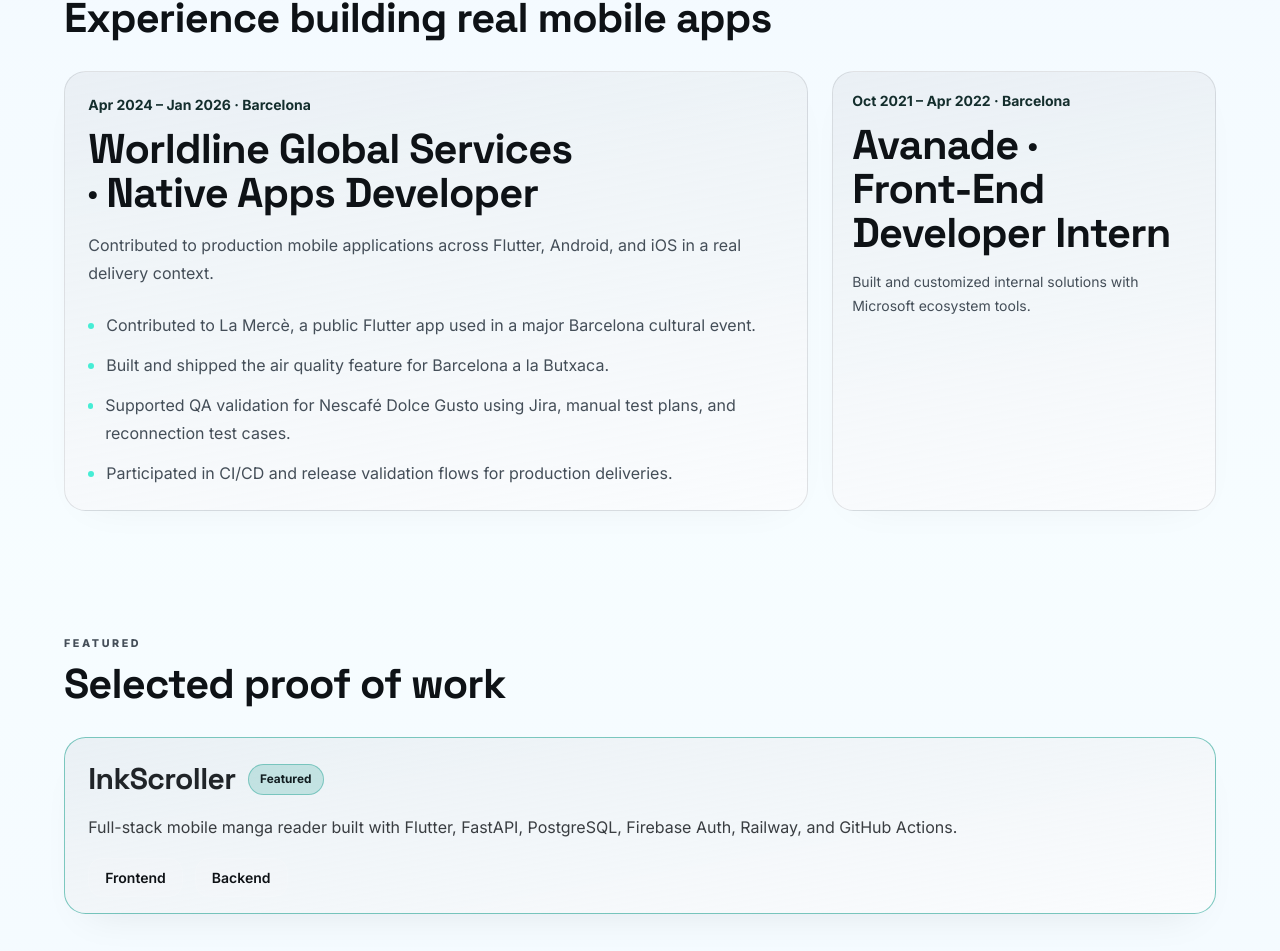
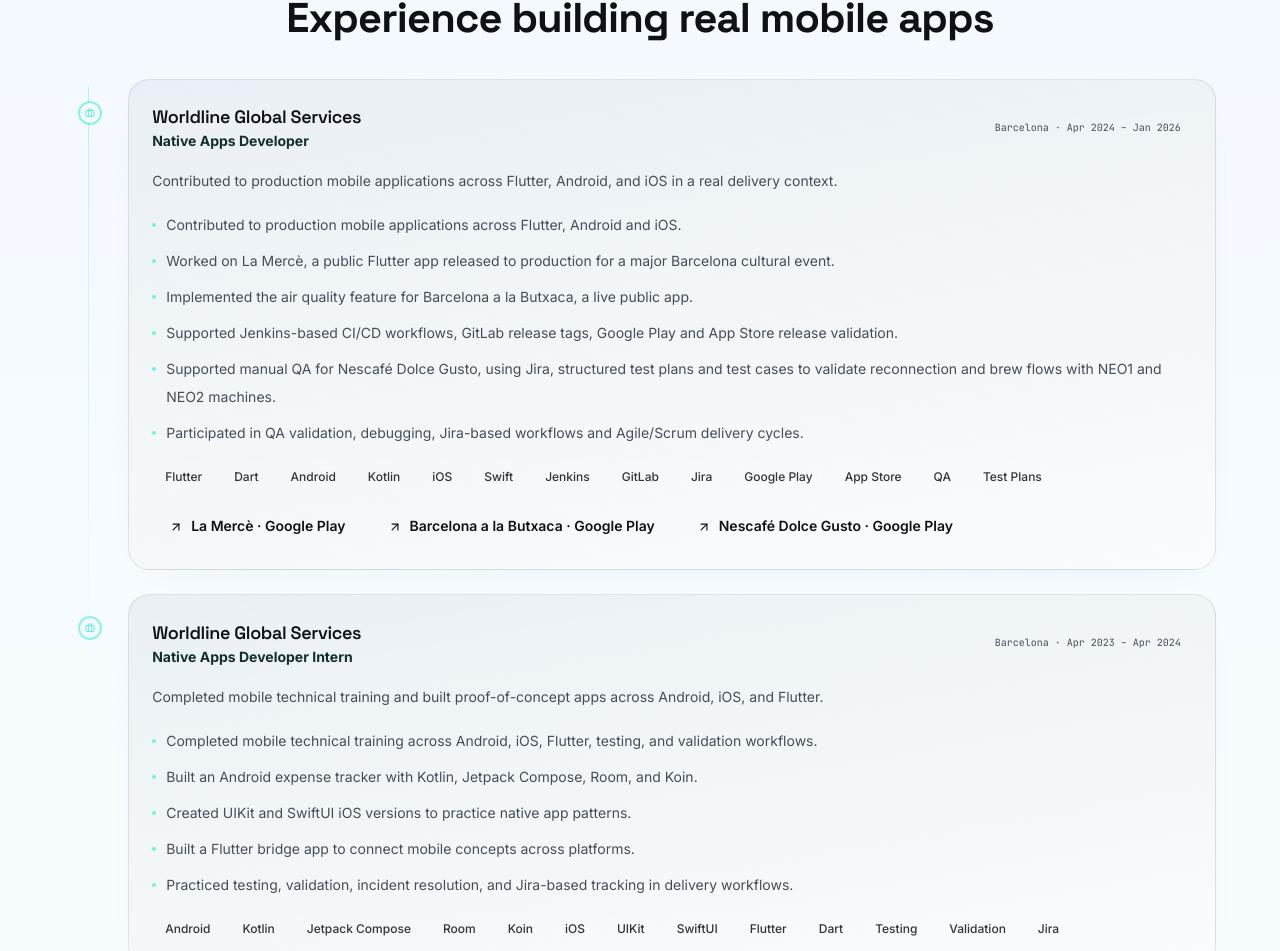
Before and after one commit to mfranchescagonzalezcejas/portfolio-web, a React (Vite) app: page / in a window 1280 px wide. Shown: the part 1849-2800 px from the top of the page. Built offline with nearby package versions, Linux system fonts and the light colour scheme.

Commit message:
feat(experience): align section with Lovable reference

```diff
--- a/src/content/site.ts
+++ b/src/content/site.ts
@@ -19,6 +19,8 @@
   period: string;
   description: string;
   highlights: string[];
+  stack: string[];
+  links?: LinkItem[];
 };
 
 export type Education = {
@@ -34,6 +36,11 @@
 export type SectionHeading = {
   eyebrow: string;
   title: string;
+};
+
+export type ExperienceSectionHeading = SectionHeading & {
+  stackLabel: string;
+  linksLabel: string;
 };
 
 export type ValueIconName =
@@ -149,7 +156,7 @@
   hero: HeroContent;
   values: ValuesContent;
   summary: SummaryContent;
-  experienceSection: SectionHeading;
+  experienceSection: ExperienceSectionHeading;
   featuredSection: SectionHeading & {
     featuredLabel: string;
     linksLabel: string;
@@ -359,6 +366,8 @@
     experienceSection: {
       eyebrow: "Experience",
       title: "Experience building real mobile apps",
+      stackLabel: "Technology stack for {role} at {company}",
+      linksLabel: "Public links for {role} at {company}",
     },
     featuredSection: {
       eyebrow: "Featured",
@@ -413,26 +422,90 @@
       {
         company: "Worldline Global Services",
         role: "Native Apps Developer",
-        period: "Apr 2024 – Jan 2026 · Barcelona",
+        period: "Barcelona · Apr 2024 – Jan 2026",
         description:
           "Contributed to production mobile applications across Flutter, Android, and iOS in a real delivery context.",
         highlights: [
-          "Contributed to La Mercè, a public Flutter app used in a major Barcelona cultural event.",
-          "Built and shipped the air quality feature for Barcelona a la Butxaca.",
-          "Supported QA validation for Nescafé Dolce Gusto using Jira, manual test plans, and reconnection test cases.",
-          "Participated in CI/CD and release validation flows for production deliveries.",
+          "Contributed to production mobile applications across Flutter, Android and iOS.",
+          "Worked on La Mercè, a public Flutter app released to production for a major Barcelona cultural event.",
+          "Implemented the air quality feature for Barcelona a la Butxaca, a live public app.",
+          "Supported Jenkins-based CI/CD workflows, GitLab release tags, Google Play and App Store release validation.",
+          "Supported manual QA for Nescafé Dolce Gusto, using Jira, structured test plans and test cases to validate reconnection and brew flows with NEO1 and NEO2 machines.",
+          "Participated in QA validation, debugging, Jira-based workflows and Agile/Scrum delivery cycles.",
+        ],
+        stack: [
+          "Flutter",
+          "Dart",
+          "Android",
+          "Kotlin",
+          "iOS",
+          "Swift",
+          "Jenkins",
+          "GitLab",
+          "Jira",
+          "Google Play",
+          "App Store",
+          "QA",
+          "Test Plans",
+        ],
+        links: [
+          {
+            label: "La Mercè · Google Play",
+            href: "https://play.google.com/store/apps/details?id=cat.bcn.festamerce&pcampaignid=web_share",
+            external: true,
+          },
+          {
+            label: "Barcelona a la Butxaca · Google Play",
+            href: "https://play.google.com/store/apps/details?id=cat.bcn.butxaca&pcampaignid=web_share",
+            external: true,
+          },
+          {
+            label: "Nescafé Dolce Gusto · Google Play",
+            href: "https://play.google.com/store/apps/details?id=com.nestle.nescafe.dolcegusto&pcampaignid=web_share",
+            external: true,
+          },
+        ],
+      },
+      {
+        company: "Worldline Global Services",
+        role: "Native Apps Developer Intern",
+        period: "Barcelona · Apr 2023 – Apr 2024",
+        description:
+          "Completed mobile technical training and built proof-of-concept apps across Android, iOS, and Flutter.",
+        highlights: [
+          "Completed mobile technical training across Android, iOS, Flutter, testing, and validation workflows.",
+          "Built an Android expense tracker with Kotlin, Jetpack Compose, Room, and Koin.",
+          "Created UIKit and SwiftUI iOS versions to practice native app patterns.",
+          "Built a Flutter bridge app to connect mobile concepts across platforms.",
+          "Practiced testing, validation, incident resolution, and Jira-based tracking in delivery workflows.",
+        ],
+        stack: [
+          "Android",
+          "Kotlin",
+          "Jetpack Compose",
+          "Room",
+          "Koin",
+          "iOS",
+          "UIKit",
+          "SwiftUI",
+          "Flutter",
+          "Dart",
+          "Testing",
+          "Validation",
+          "Jira",
         ],
       },
       {
         company: "Avanade",
         role: "Front-End Developer Intern",
-        period: "Oct 2021 – Apr 2022 · Barcelona",
+        period: "Barcelona · Oct 2021 – Apr 2022",
         description:
           "Built and customized internal solutions with Microsoft ecosystem tools.",
         highlights: [
-          "Delivered client-facing workflow features using PowerApps.",
-          "Worked in cross-functional collaboration to improve internal team productivity.",
+          "Built and customized internal solutions using PowerApps and tools from the Microsoft ecosystem.",
+          "Collaborated with cross-functional teams to deliver front-end features for business workflows.",
         ],
+        stack: ["PowerApps", "Microsoft 365", "Power Platform"],
       },
     ],
     projects: [
@@ -653,6 +726,8 @@
     experienceSection: {
       eyebrow: "Experiencia",
       title: "Experiencia construyendo apps móviles reales",
+      stackLabel: "Tecnologías de {role} en {company}",
+      linksLabel: "Enlaces públicos de {role} en {company}",
     },
     featuredSection: {
       eyebrow: "Destacado",
@@ -706,27 +781,91 @@
     experience: [
       {
         company: "Worldline Global Services",
-        role: "Native Apps Developer",
-        period: "Abr 2024 – Ene 2026 · Barcelona",
+        role: "Desarrolladora de apps nativas",
+        period: "Barcelona · Abr 2024 – Ene 2026",
         description:
           "Contribuí al desarrollo de aplicaciones móviles en producción con Flutter, Android e iOS.",
         highlights: [
-          "Contribuí a La Mercè, una app Flutter pública para un gran evento cultural de Barcelona.",
-          "Implementé la funcionalidad de calidad del aire en Barcelona a la Butxaca.",
-          "Apoyé QA manual para Nescafé Dolce Gusto con Jira, planes de prueba y validación de flujos.",
-          "Participé en flujos de CI/CD y validación de release para entornos de producción.",
+          "Contribuí a aplicaciones móviles en producción con Flutter, Android e iOS.",
+          "Trabajé en La Mercè, app pública en Flutter lanzada a producción para un gran evento cultural de Barcelona.",
+          "Implementé la funcionalidad de calidad del aire para Barcelona a la Butxaca, app pública en activo.",
+          "Apoyé flujos de CI/CD basados en Jenkins, tags de release en GitLab y validación de releases en Google Play y App Store.",
+          "Apoyé QA manual para Nescafé Dolce Gusto, usando Jira, planes de prueba estructurados y casos de prueba para validar flujos de reconexión y preparación con máquinas NEO1 y NEO2.",
+          "Participé en validación QA, debugging, flujos basados en Jira y ciclos de entrega Agile/Scrum.",
+        ],
+        stack: [
+          "Flutter",
+          "Dart",
+          "Android",
+          "Kotlin",
+          "iOS",
+          "Swift",
+          "Jenkins",
+          "GitLab",
+          "Jira",
+          "Google Play",
+          "App Store",
+          "QA",
+          "Planes de prueba",
+        ],
+        links: [
+          {
+            label: "La Mercè · Google Play",
+            href: "https://play.google.com/store/apps/details?id=cat.bcn.festamerce&pcampaignid=web_share",
+            external: true,
+          },
+          {
+            label: "Barcelona a la Butxaca · Google Play",
+            href: "https://play.google.com/store/apps/details?id=cat.bcn.butxaca&pcampaignid=web_share",
+            external: true,
+          },
+          {
+            label: "Nescafé Dolce Gusto · Google Play",
+            href: "https://play.google.com/store/apps/details?id=com.nestle.nescafe.dolcegusto&pcampaignid=web_share",
+            external: true,
+          },
+        ],
+      },
+      {
+        company: "Worldline Global Services",
+        role: "Becaria Native Apps Developer",
+        period: "Barcelona · Abr 2023 – Abr 2024",
+        description:
+          "Completé formación técnica mobile y construí pruebas de concepto en Android, iOS y Flutter.",
+        highlights: [
+          "Completé formación técnica mobile en Android, iOS, Flutter, testing y flujos de validación.",
+          "Construí un gestor de gastos Android con Kotlin, Jetpack Compose, Room y Koin.",
+          "Creé versiones iOS con UIKit y SwiftUI para practicar patrones de apps nativas.",
+          "Construí una app puente en Flutter para conectar conceptos mobile entre plataformas.",
+          "Practiqué testing, validación, resolución de incidencias y seguimiento con Jira en flujos de entrega.",
+        ],
+        stack: [
+          "Android",
+          "Kotlin",
+          "Jetpack Compose",
+          "Room",
+          "Koin",
+          "iOS",
+          "UIKit",
+          "SwiftUI",
+          "Flutter",
+          "Dart",
+          "Testing",
+          "Validación",
+          "Jira",
         ],
       },
       {
         company: "Avanade",
-        role: "Front-End Developer Intern",
-        period: "Oct 2021 – Abr 2022 · Barcelona",
+        role: "Becaria Front-End Developer",
+        period: "Barcelona · Oct 2021 – Abr 2022",
         description:
           "Construcción de soluciones internas con herramientas del ecosistema Microsoft.",
         highlights: [
-          "Entregué mejoras de flujo en PowerApps para uso interno.",
-          "Colaboré con equipos multifuncionales para impulsar entregas funcionales.",
+          "Construí y personalicé soluciones internas usando PowerApps y herramientas del ecosistema Microsoft.",
+          "Colaboré con equipos multidisciplinares para entregar funcionalidades front-end en flujos de negocio.",
         ],
+        stack: ["PowerApps", "Microsoft 365", "Power Platform"],
       },
     ],
     projects: [
--- a/src/sections/experience/Experience.tsx
+++ b/src/sections/experience/Experience.tsx
@@ -1,16 +1,18 @@
+import { ArrowUpRight, Briefcase } from "lucide-react";
 import type {
   Experience as ExperienceContent,
-  SectionHeading,
+  ExperienceSectionHeading,
 } from "../../content/site";
 
 type ExperienceProps = {
   experience: ExperienceContent[];
-  section: SectionHeading;
+  section: ExperienceSectionHeading;
 };
 
+const labelForExperience = (label: string, item: ExperienceContent) =>
+  label.replace("{company}", item.company).replace("{role}", item.role);
+
 export default function Experience({ experience, section }: ExperienceProps) {
-  const [primaryExperience, ...secondaryExperience] = experience;
-
   return (
     <section
       id="experience"
@@ -18,56 +20,102 @@
       aria-labelledby="experience-title"
     >
       <div className="section-inner">
-        <div className="max-w-3xl">
+        <div className="mx-auto max-w-3xl text-center">
           <p className="eyebrow">{section.eyebrow}</p>
           <h2 id="experience-title" className="section-title">
             {section.title}
           </h2>
         </div>
 
-        <div className="mt-8 grid gap-6 md:grid-cols-[1fr_20rem] lg:grid-cols-[1fr_24rem]">
-          {primaryExperience && (
-            <article className="card-surface">
+        <div className="relative mt-10">
+          <div
+            className="absolute top-2 bottom-2 left-4 w-px bg-gradient-to-b from-teal-300/40 via-white/10 to-transparent sm:left-6"
+            aria-hidden="true"
+          />
+
+          <div className="space-y-6">
+            {experience.map((item) => (
+              <div
+                key={`${item.company}-${item.role}-${item.period}`}
+                className="relative pl-12 sm:pl-16"
+              >
+                <div
+                  className="absolute top-6 left-2 grid h-5 w-5 place-items-center rounded-full bg-[var(--background)] ring-2 ring-teal-300/60 sm:left-4"
+                  aria-hidden="true"
+                >
+                  <Briefcase className="h-2.5 w-2.5 text-teal-300" />
+                </div>
+
+                <article className="card-surface rounded-2xl p-6">
+                  <div className="grid grid-cols-[minmax(0,1fr)_auto] items-start gap-4 sm:flex sm:flex-wrap sm:items-center sm:justify-between">
+                    <div className="min-w-0">
+                      <h3 className="font-display truncate text-lg font-semibold">
+                        {item.company}
+                      </h3>
                       <p className="experience-period text-sm font-bold">
-                {primaryExperience.period}
+                        {item.role}
                       </p>
-              <h3 className="section-title mt-3 text-2xl font-extrabold">
-                {primaryExperience.company} · {primaryExperience.role}
-              </h3>
-              <p className="hero-copy mt-4 text-base leading-7">
-                {primaryExperience.description}
+                    </div>
+
+                    <span className="shrink-0 rounded-full border border-white/10 bg-white/[0.04] px-2.5 py-0.5 font-mono text-[10px] text-[color:var(--muted-foreground)]">
+                      {item.period}
+                    </span>
+                  </div>
+
+                  <p className="hero-copy mt-4 text-sm leading-7">
+                    {item.description}
                   </p>
 
-              <ul className="hero-copy mt-6 space-y-3 text-base leading-7">
-                {primaryExperience.highlights.map((highlight) => (
-                  <li className="flex gap-3" key={highlight}>
+                  <ul className="hero-copy mt-4 space-y-2 text-sm leading-7">
+                    {item.highlights.map((highlight) => (
+                      <li className="flex gap-2.5" key={highlight}>
                         <span
-                      className="mt-3 h-1.5 w-1.5 rounded-full bg-teal-300"
+                          className="mt-3 h-1 w-1 shrink-0 rounded-full bg-teal-300/70"
                           aria-hidden="true"
                         />
                         <span>{highlight}</span>
                       </li>
                     ))}
                   </ul>
+
+                  <ul
+                    className="mt-4 flex flex-wrap gap-1.5"
+                    aria-label={labelForExperience(section.stackLabel, item)}
+                  >
+                    {item.stack.map((stackItem) => (
+                      <li className="hero-tech-pill" key={stackItem}>
+                        {stackItem}
+                      </li>
+                    ))}
+                  </ul>
+
+                  {item.links && item.links.length > 0 && (
+                    <ul
+                      className="mt-4 flex flex-wrap gap-2"
+                      aria-label={labelForExperience(section.linksLabel, item)}
+                    >
+                      {item.links.map((link) => (
+                        <li key={link.href}>
+                          <a
+                            className="cta-outline inline-flex items-center gap-2"
+                            href={link.href}
+                            target={link.external ? "_blank" : undefined}
+                            rel={
+                              link.external ? "noopener noreferrer" : undefined
+                            }
+                          >
+                            <ArrowUpRight
+                              className="h-3.5 w-3.5"
+                              aria-hidden="true"
+                            />
+                            {link.label}
+                          </a>
+                        </li>
+                      ))}
+                    </ul>
+                  )}
                 </article>
-          )}
-
-          <div className="grid gap-6">
-            {secondaryExperience.map((item) => (
-              <article
-                key={item.company + item.period}
-                className="section-card"
-              >
-                <p className="experience-period text-sm font-bold">
-                  {item.period}
-                </p>
-                <h3 className="section-title mt-3 text-xl font-extrabold">
-                  {item.company} · {item.role}
-                </h3>
-                <p className="hero-copy mt-4 text-sm leading-6">
-                  {item.description}
-                </p>
-              </article>
+              </div>
             ))}
           </div>
         </div>
```
Also changed, not shown: 1 other file (tests, documents, lock files or other folders). Lines whose indentation alone changed are shown as unchanged.
